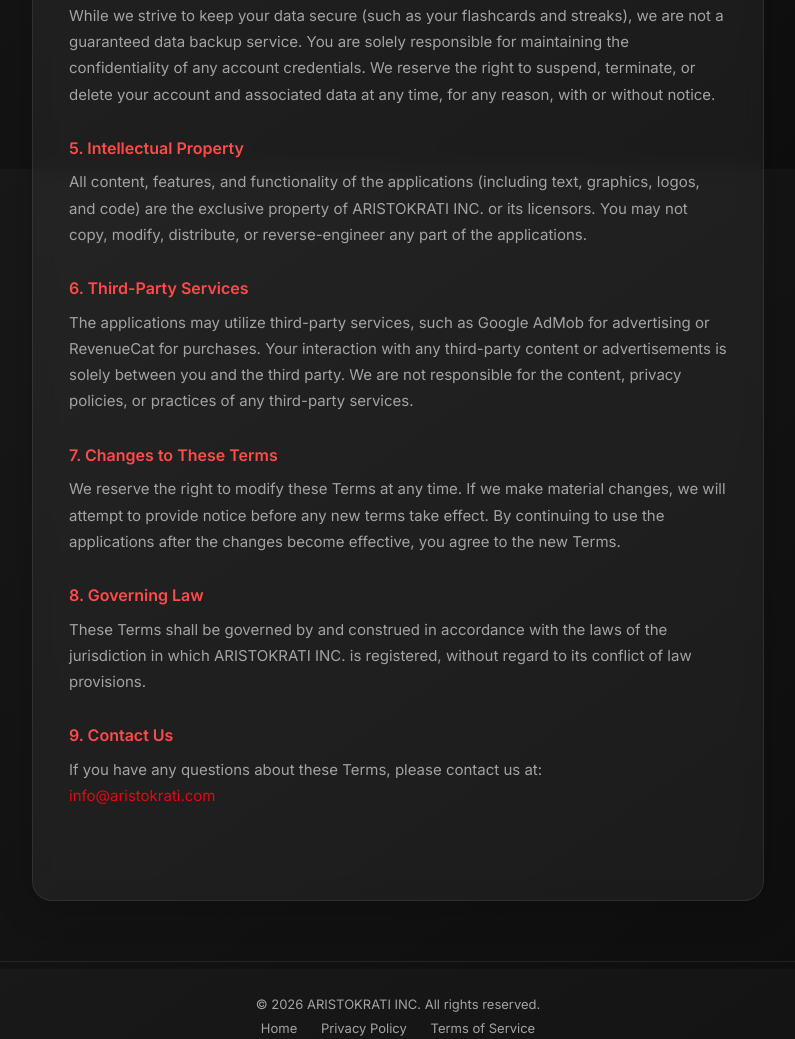
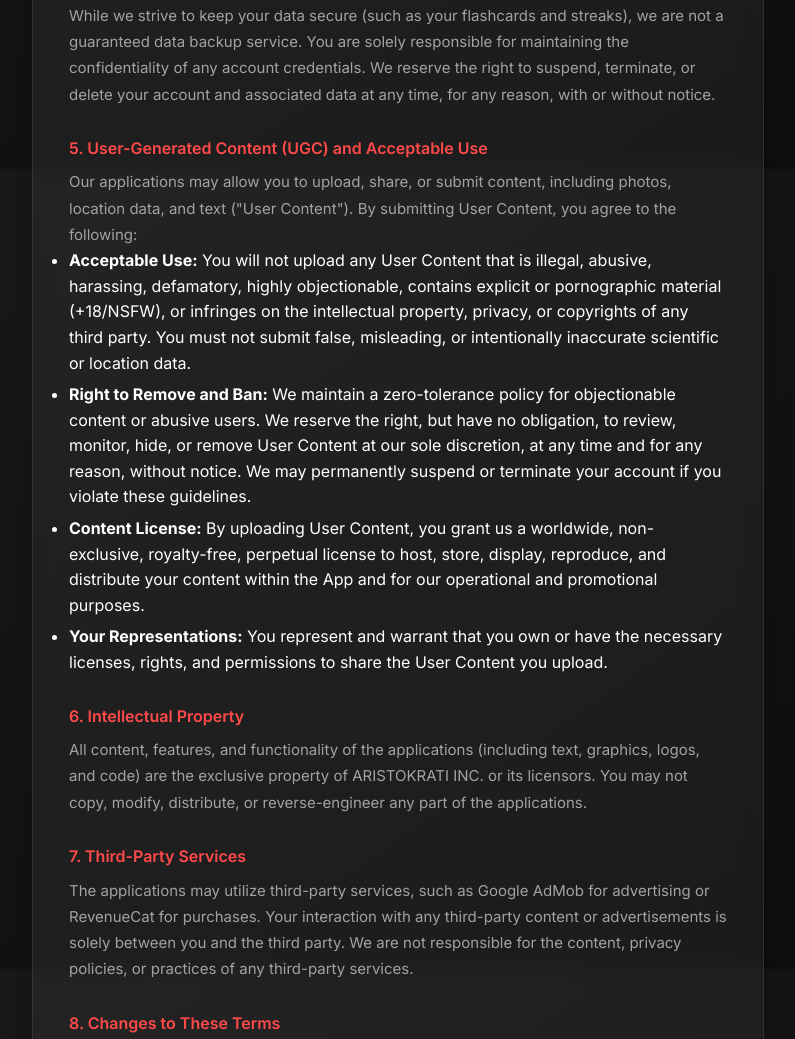
Before and after one commit to kalelimmehmet/kalelimmehmet.github.io, a plain HTML site: page terms.html in a window 1280 px wide. Shown: the part 1431-2470 px from the top of the page, without its empty margins (242-1037 px from the left). Drawn offline with Linux system fonts and the light colour scheme.

Commit message:
Update terms.html
AAAA

```diff
--- a/terms.html
+++ b/terms.html
@@ -45,19 +45,28 @@
                     <h3>4. User Accounts and Data</h3>
                     <p>While we strive to keep your data secure (such as your flashcards and streaks), we are not a guaranteed data backup service. You are solely responsible for maintaining the confidentiality of any account credentials. We reserve the right to suspend, terminate, or delete your account and associated data at any time, for any reason, with or without notice.</p>
 
-                    <h3>5. Intellectual Property</h3>
+                    <h3>5. User-Generated Content (UGC) and Acceptable Use</h3>
+                    <p>Our applications may allow you to upload, share, or submit content, including photos, location data, and text ("User Content"). By submitting User Content, you agree to the following:</p>
+                    <ul>
+                        <li style="margin-bottom: 6px;"><strong>Acceptable Use:</strong> You will not upload any User Content that is illegal, abusive, harassing, defamatory, highly objectionable, contains explicit or pornographic material (+18/NSFW), or infringes on the intellectual property, privacy, or copyrights of any third party. You must not submit false, misleading, or intentionally inaccurate scientific or location data.</li>
+                        <li style="margin-bottom: 6px;"><strong>Right to Remove and Ban:</strong> We maintain a zero-tolerance policy for objectionable content or abusive users. We reserve the right, but have no obligation, to review, monitor, hide, or remove User Content at our sole discretion, at any time and for any reason, without notice. We may permanently suspend or terminate your account if you violate these guidelines.</li>
+                        <li style="margin-bottom: 6px;"><strong>Content License:</strong> By uploading User Content, you grant us a worldwide, non-exclusive, royalty-free, perpetual license to host, store, display, reproduce, and distribute your content within the App and for our operational and promotional purposes.</li>
+                        <li><strong>Your Representations:</strong> You represent and warrant that you own or have the necessary licenses, rights, and permissions to share the User Content you upload.</li>
+                    </ul>
+
+                    <h3>6. Intellectual Property</h3>
                     <p>All content, features, and functionality of the applications (including text, graphics, logos, and code) are the exclusive property of ARISTOKRATI INC. or its licensors. You may not copy, modify, distribute, or reverse-engineer any part of the applications.</p>
 
-                    <h3>6. Third-Party Services</h3>
+                    <h3>7. Third-Party Services</h3>
                     <p>The applications may utilize third-party services, such as Google AdMob for advertising or RevenueCat for purchases. Your interaction with any third-party content or advertisements is solely between you and the third party. We are not responsible for the content, privacy policies, or practices of any third-party services.</p>
 
-                    <h3>7. Changes to These Terms</h3>
+                    <h3>8. Changes to These Terms</h3>
                     <p>We reserve the right to modify these Terms at any time. If we make material changes, we will attempt to provide notice before any new terms take effect. By continuing to use the applications after the changes become effective, you agree to the new Terms.</p>
 
-                    <h3>8. Governing Law</h3>
+                    <h3>9. Governing Law</h3>
                     <p>These Terms shall be governed by and construed in accordance with the laws of the jurisdiction in which ARISTOKRATI INC. is registered, without regard to its conflict of law provisions.</p>
 
-                    <h3>9. Contact Us</h3>
+                    <h3>10. Contact Us</h3>
                     <p>If you have any questions about these Terms, please contact us at:<br>
                     <a href="mailto:info@aristokrati.com">info@aristokrati.com</a></p>
                 </section>
```
